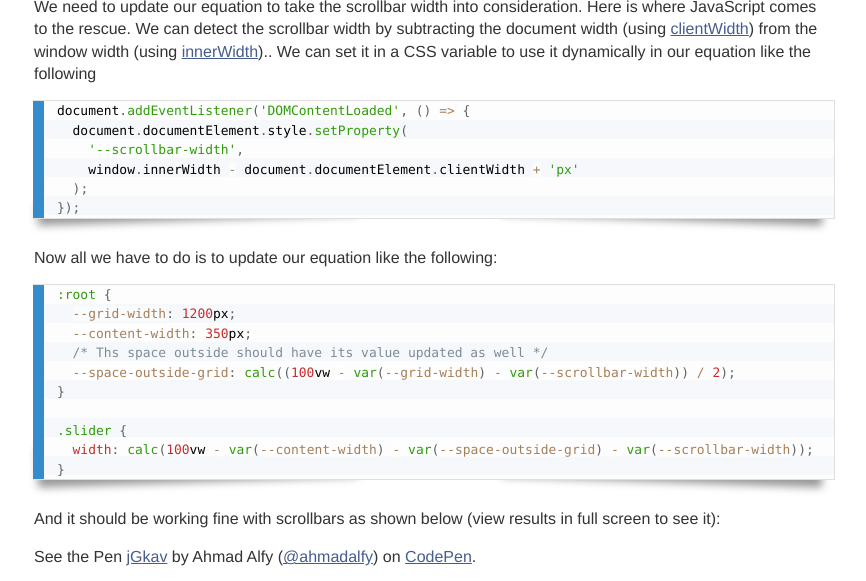
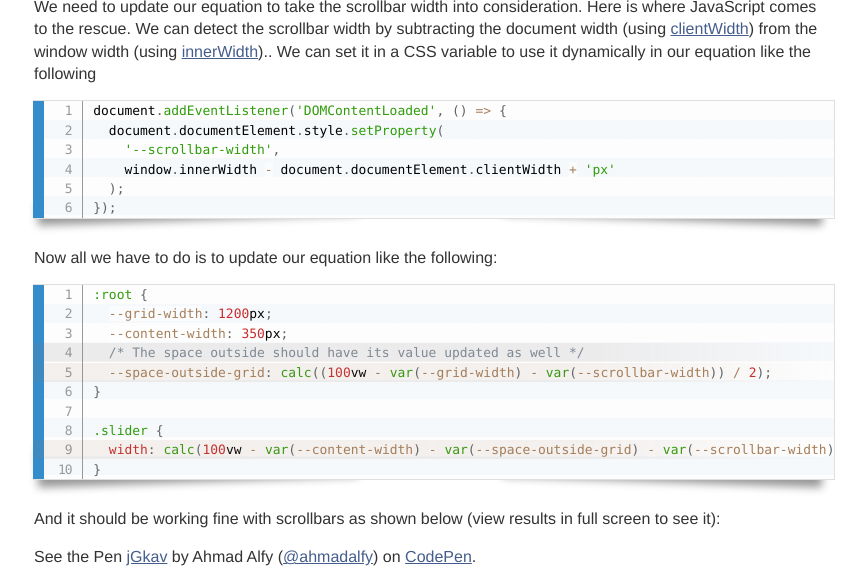
Before and after one commit to ahmadalfy/blog, a Jekyll site: the page built from _posts/2020-08-02-buildings-components-extend-beyond-their-parent.md, in a window 1280 px wide and 900 px high, scrolled down 1974 px, cut to the strip 0-581 px from the top of the window. Shown: the whole strip, without its empty margins (206-1072 px from the left). Built offline with Jekyll 4.4.1, drawn with Linux system fonts in a browser that asks for light colours; some web fonts are replaced; comment, search, counter and statistics services are not loaded; some of the changed text lies outside the part shown.

Commit message:
fix: wrong date

````diff
--- a/_posts/202-08-02-buildings-components-extend-beyond-their-parent.md
+++ b/_posts/2020-08-02-buildings-components-extend-beyond-their-parent.md
@@ -18,6 +19,8 @@ So I had to find a way to determine the exact width of that component dynamicall
 ![Sketch]({{ site.url }}/images/04/sketch.svg)
 
 In order to determine the width of the slider area, it should be equal to Full browser width - The content part - The area outside the grid on the left side. Let's rewrite that in CSS using [custom properties](https://developer.mozilla.org/en-US/docs/Web/CSS/--*):
+
+{:.line-numbers}
 
 ```css
 /**
@@ -42,6 +45,8 @@ Everything should be working as expected now except for the fact that the Viewpo
 
 We need to update our equation to take the scrollbar width into consideration. Here is where JavaScript comes to the rescue. We can detect the scrollbar width by subtracting the document width (using [clientWidth](https://www.w3.org/TR/cssom-view/#dom-element-clientwidth)) from the window width (using [innerWidth](https://developer.mozilla.org/en-US/docs/Web/API/Window/innerWidth)).. We can set it in a CSS variable to use it dynamically in our equation like the following
 
+{:.line-numbers}
+
 ```javascript
 document.addEventListener('DOMContentLoaded', () => {
   document.documentElement.style.setProperty(
@@ -53,11 +58,13 @@ document.addEventListener('DOMContentLoaded', () => {
 
 Now all we have to do is to update our equation like the following:
 
+{:.line-numbers data-line="4,5,9"}
+
 ```css
 :root {
   --grid-width: 1200px;
   --content-width: 350px;
-  /* Ths space outside should have its value updated as well */
+  /* The space outside should have its value updated as well */
   --space-outside-grid: calc((100vw - var(--grid-width) - var(--scrollbar-width)) / 2);
 }
 
````
Also changed, not shown: other parts of _posts/2020-08-02-buildings-components-extend-beyond-their-parent.md (+1 -0 lines).
